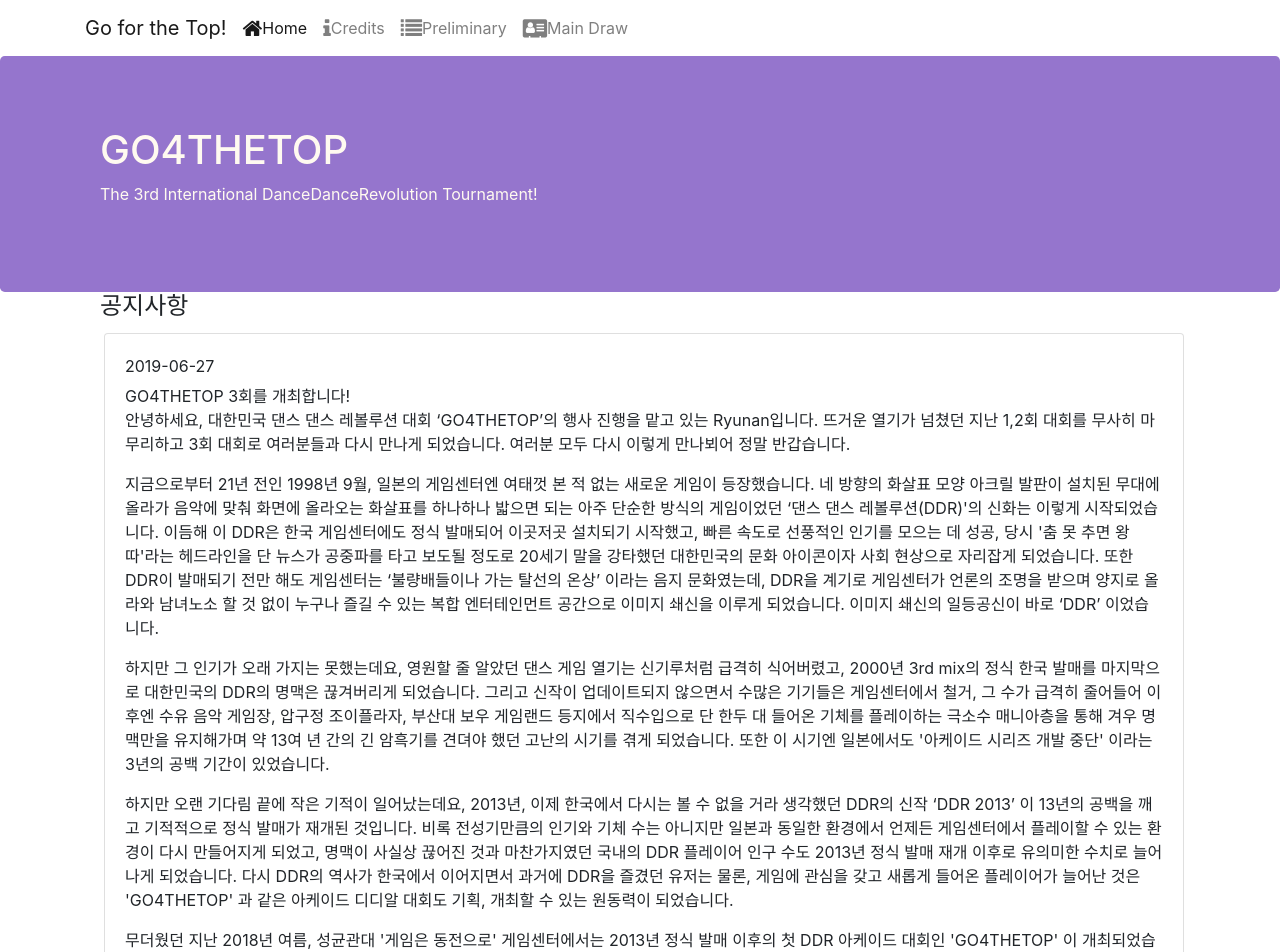
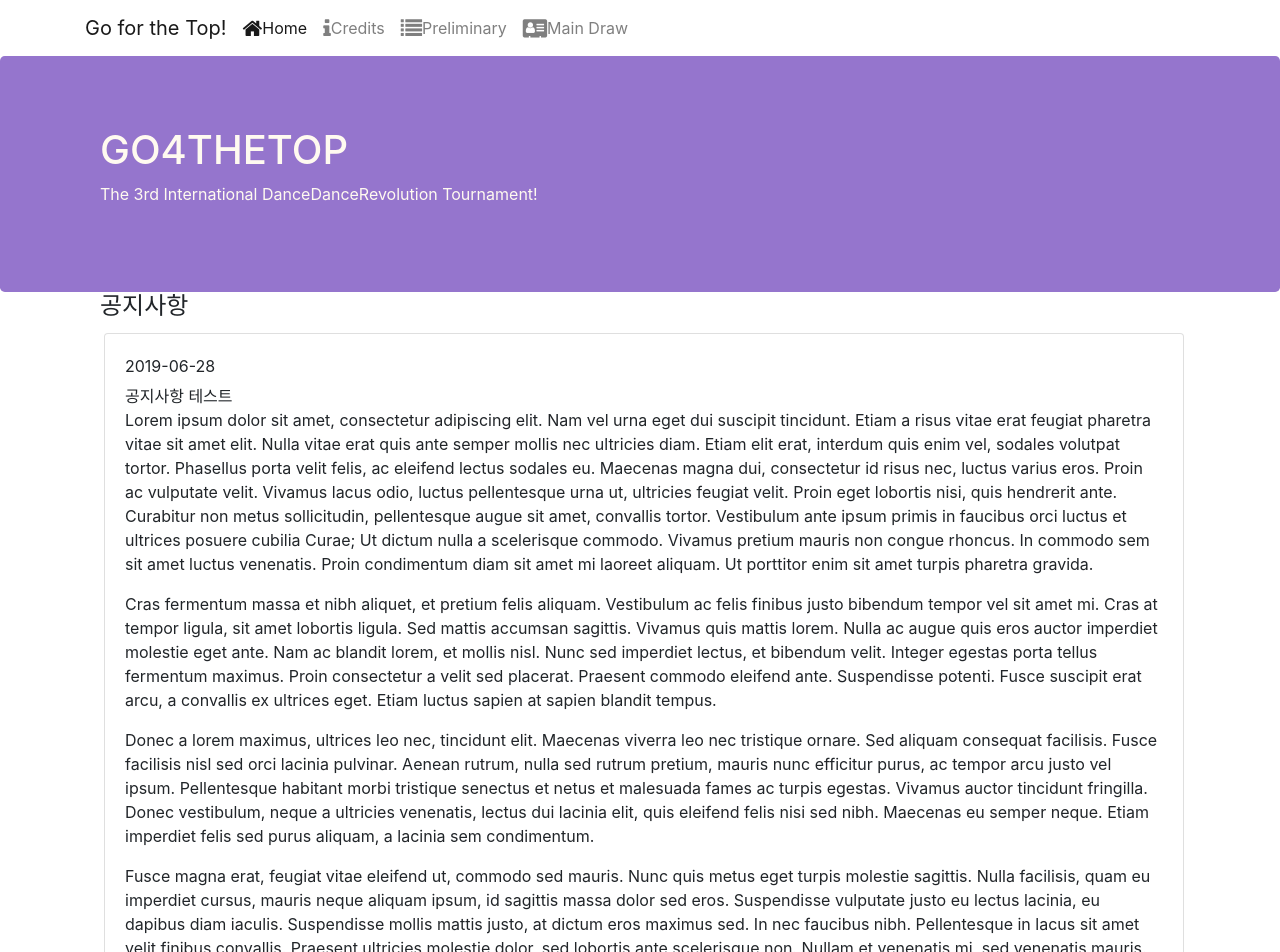
Before and after one commit to Abalcon/GO4THETOP, a React (Create React App) app in the folder frontend/: page /home in a window 1280 px wide. Shown: the top 952 px of the page. Built offline with nearby package versions, Linux system fonts and the light colour scheme.

Commit message:
Temporary Notices with Lorem Ipsum

```diff
--- a/frontend/src/components/HomeComponent.js
+++ b/frontend/src/components/HomeComponent.js
@@ -4,7 +4,7 @@
 class Home extends Component {
 
     render () {
-        const notices = this.props.notices.map((notice) => {
+        const notices = this.props.notices.reverse().map((notice) => {
             let newText = notice.content.split ('\n').map ((item, i) => <p key={i}>{item}</p>);
             return (
                 <div key={notice.id} className="col-12 m-1">
--- a/frontend/src/shared/notices.js
+++ b/frontend/src/shared/notices.js
@@ -23,5 +23,19 @@
                 '2019년 10월, 올 가을을 더욱 뜨겁게 달굴 \'GO4THETOP\'. 더욱 진화한 박진감 넘치는 승부가 펼쳐질 세 번째 DDR대회! DDR을 좋아한다면 누구나 이 대회에 참여할 수 있습니다. 여러분 모두가 우승 후보이며 또 대회의 주인공이 될 수 있습니다.\n' +
                 '\n' +
                 '\'GO4THETOP\'의 다음 스테이지 주인공은 바로 당신입니다!'
+        },
+        {
+            id: 1,
+            date: '2019-06-28',
+            subject: '공지사항 테스트',
+            content: 'Lorem ipsum dolor sit amet, consectetur adipiscing elit. Nam vel urna eget dui suscipit tincidunt. Etiam a risus vitae erat feugiat pharetra vitae sit amet elit. Nulla vitae erat quis ante semper mollis nec ultricies diam. Etiam elit erat, interdum quis enim vel, sodales volutpat tortor. Phasellus porta velit felis, ac eleifend lectus sodales eu. Maecenas magna dui, consectetur id risus nec, luctus varius eros. Proin ac vulputate velit. Vivamus lacus odio, luctus pellentesque urna ut, ultricies feugiat velit. Proin eget lobortis nisi, quis hendrerit ante. Curabitur non metus sollicitudin, pellentesque augue sit amet, convallis tortor. Vestibulum ante ipsum primis in faucibus orci luctus et ultrices posuere cubilia Curae; Ut dictum nulla a scelerisque commodo. Vivamus pretium mauris non congue rhoncus. In commodo sem sit amet luctus venenatis. Proin condimentum diam sit amet mi laoreet aliquam. Ut porttitor enim sit amet turpis pharetra gravida.\n' +
+                '\n' +
+                'Cras fermentum massa et nibh aliquet, et pretium felis aliquam. Vestibulum ac felis finibus justo bibendum tempor vel sit amet mi. Cras at tempor ligula, sit amet lobortis ligula. Sed mattis accumsan sagittis. Vivamus quis mattis lorem. Nulla ac augue quis eros auctor imperdiet molestie eget ante. Nam ac blandit lorem, et mollis nisl. Nunc sed imperdiet lectus, et bibendum velit. Integer egestas porta tellus fermentum maximus. Proin consectetur a velit sed placerat. Praesent commodo eleifend ante. Suspendisse potenti. Fusce suscipit erat arcu, a convallis ex ultrices eget. Etiam luctus sapien at sapien blandit tempus.\n' +
+                '\n' +
+                'Donec a lorem maximus, ultrices leo nec, tincidunt elit. Maecenas viverra leo nec tristique ornare. Sed aliquam consequat facilisis. Fusce facilisis nisl sed orci lacinia pulvinar. Aenean rutrum, nulla sed rutrum pretium, mauris nunc efficitur purus, ac tempor arcu justo vel ipsum. Pellentesque habitant morbi tristique senectus et netus et malesuada fames ac turpis egestas. Vivamus auctor tincidunt fringilla. Donec vestibulum, neque a ultricies venenatis, lectus dui lacinia elit, quis eleifend felis nisi sed nibh. Maecenas eu semper neque. Etiam imperdiet felis sed purus aliquam, a lacinia sem condimentum.\n' +
+                '\n' +
+                'Fusce magna erat, feugiat vitae eleifend ut, commodo sed mauris. Nunc quis metus eget turpis molestie sagittis. Nulla facilisis, quam eu imperdiet cursus, mauris neque aliquam ipsum, id sagittis massa dolor sed eros. Suspendisse vulputate justo eu lectus lacinia, eu dapibus diam iaculis. Suspendisse mollis mattis justo, at dictum eros maximus sed. In nec faucibus nibh. Pellentesque in lacus sit amet velit finibus convallis. Praesent ultricies molestie dolor, sed lobortis ante scelerisque non. Nullam et venenatis mi, sed venenatis mauris. Maecenas fermentum nibh neque. Vivamus eu rutrum metus. Nam vitae viverra nibh. Nunc pulvinar, nisi ut laoreet sodales, lacus nunc mattis nunc, sit amet porta dolor enim ut enim. Morbi interdum quis turpis sit amet ultrices.\n' +
+                '\n' +
+                'Phasellus vel dolor imperdiet, pellentesque lacus quis, tincidunt augue. Donec id pulvinar mauris. Quisque sit amet lectus malesuada, porta neque vitae, interdum mi. Integer non dui pellentesque, placerat risus vel, sodales orci. Proin cursus, nulla quis lacinia posuere, quam ipsum volutpat massa, at euismod nulla turpis ac justo. Sed iaculis augue sit amet aliquam dignissim. Nullam laoreet ante euismod, sollicitudin ante at, congue nunc. Vestibulum neque risus, vehicula ac urna quis, convallis lobortis nunc. Praesent et viverra lectus. Cras fringilla euismod neque nec aliquam. Vestibulum maximus magna sapien, eu blandit odio gravida in. Duis molestie libero id leo venenatis cursus. Proin euismod felis aliquam luctus pretium. Vivamus sit amet volutpat ex, id ornare urna. Mauris lacus risus, pharetra a laoreet at, consequat non risus.'
         }
     ];
```
